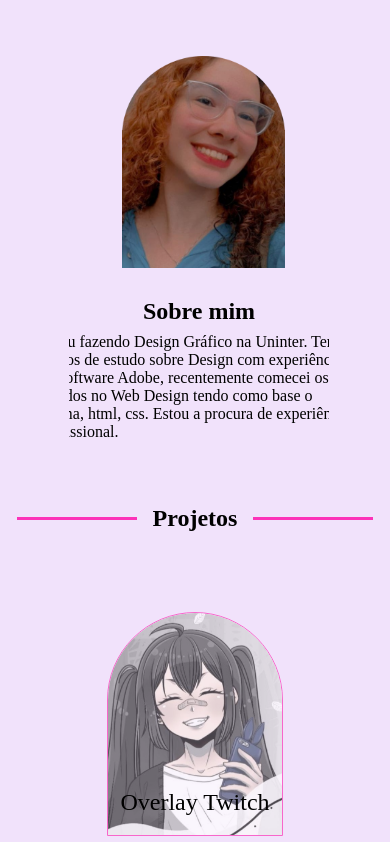
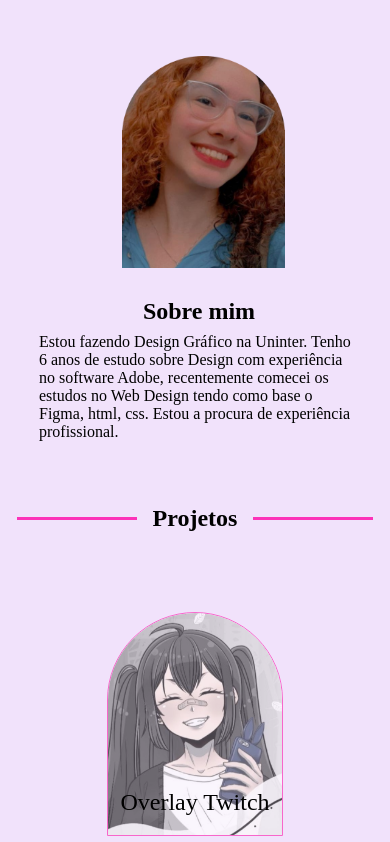
Before and after one commit to giovanaaride/MariaGabriela, a React (Vite) app: page / in a window 390 px wide. Shown: the part 972-1814 px from the top of the page. Built offline with nearby package versions, Linux system fonts and the light colour scheme; a web font is replaced by a local one.

Commit message:
Update styles.modules.scss

```diff
--- a/src/components/pages/layouts/Sobre/styles.modules.scss
+++ b/src/components/pages/layouts/Sobre/styles.modules.scss
@@ -162,7 +162,7 @@
             align-items: flex-start;
 
             .sobre {
-                width: 80%;
+                width: 30rem;
                 margin: 2rem;
                 margin-left: 5rem;
                 gap: 0.5rem;
```
